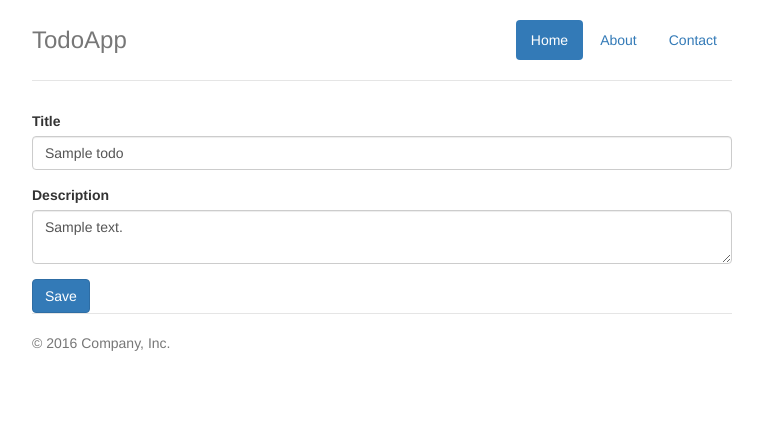
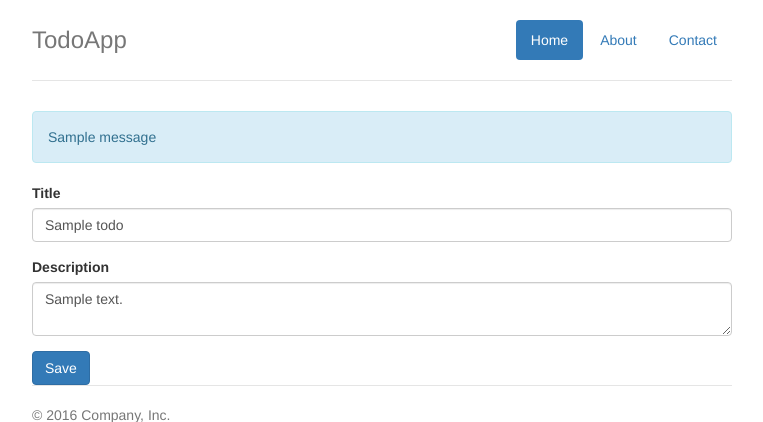
Before and after one commit to kabirbaidhya/django-todoapp, a Django app: template todos/templates/form.html in a window 1280 px wide. Shown: the top 422 px of the page, without its empty margins (258-1021 px from the left). Run offline with Django 3.2, Linux system fonts and the light colour scheme; the template is opened without the code that fills it: most values are stand-ins (such as "Sample title", 1, 10 or a date in 2020); one stand-in notice (Sample message) is shown; some libraries are stand-ins or nearby versions.

Commit message:
Display the validation messages on the form

```diff
--- a/todos/templates/form.html
+++ b/todos/templates/form.html
@@ -7,6 +7,7 @@
         Edit Todo
     {% endif %}
 </h3>
+{% include 'messages.html' %}
 <div class="todo-form">
     <form method="post" action="{% url 'save' %}">
         <input type="hidden" name="id" value="{{todo.id}}" />
--- /dev/null
+++ b/todos/templates/messages.html
@@ -0,0 +1,11 @@
+{% if messages %}
+<div class="alert alert-info" role="alert">
+    <ul class="messages list-unstyled">
+        {% for message in messages %}
+        <li{% if message.tags %} class="{{ message.tags }}" {% endif %}>
+            {{ message }}
+            </li>
+            {% endfor %}
+    </ul>
+</div>
+{% endif %}
```
